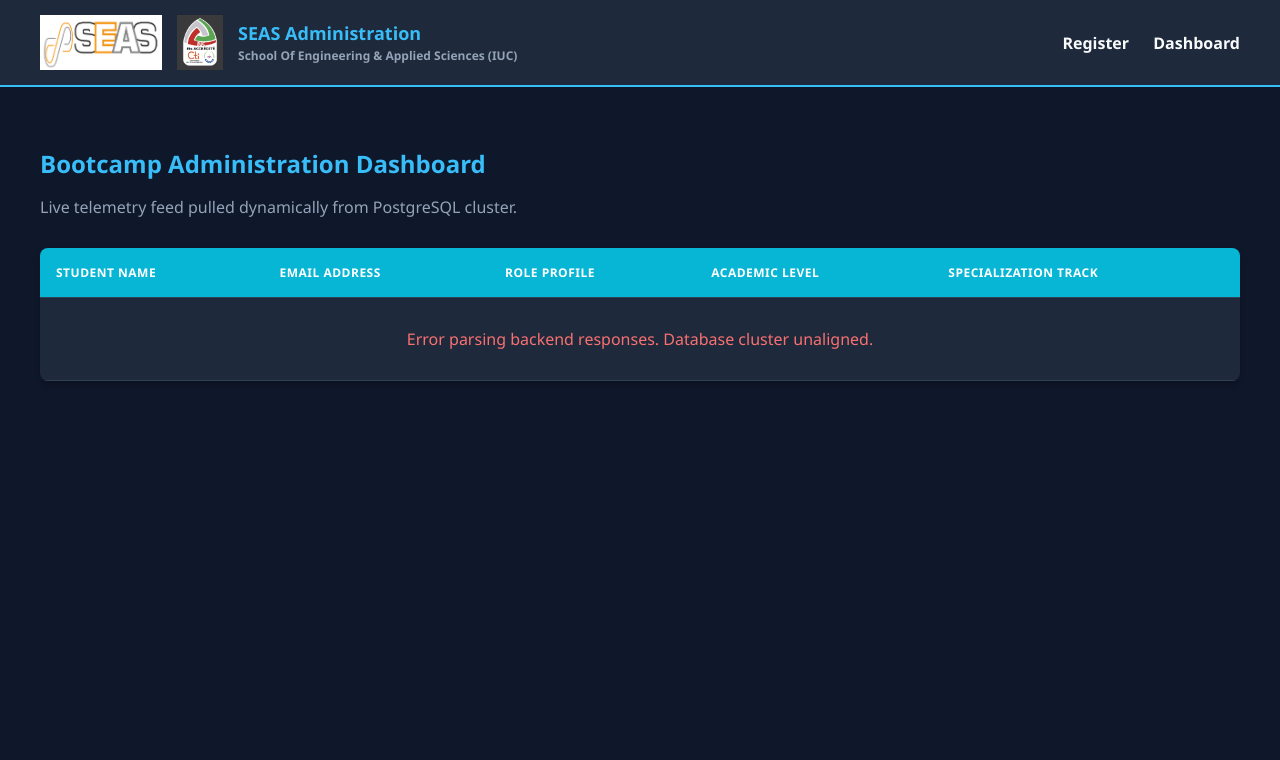
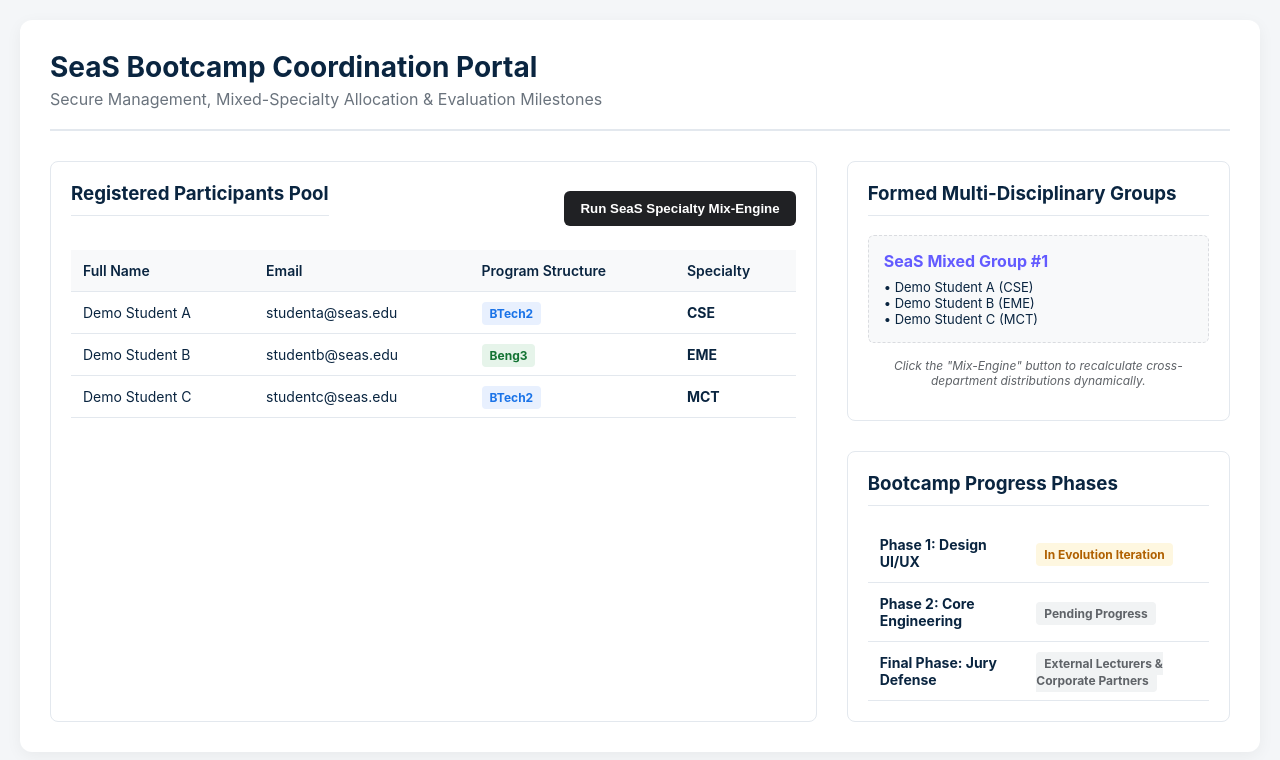
Before and after one commit to modestekamga02-pixel/seas-bootcamp, a website: page public/admin.html in a window 1280 px wide. Drawn offline with Linux system fonts and the light colour scheme; no server answers.

Commit message:
feat: complete step C implementing mixed specialty dashboard matrix

```diff
--- a/public/admin.html
+++ b/public/admin.html
@@ -3,149 +3,197 @@
 <head>
     <meta charset="UTF-8">
     <meta name="viewport" content="width=device-width, initial-scale=1.0">
-    <title>SEAS Dashboard - Administration Panel</title>
+    <title>SeaS Bootcamp - Admin Dashboard</title>
     <style>
+        :root {
+            --primary: #0A2540;
+            --accent: #635BFF;
+            --bg: #F4F6F8;
+            --border: #E3E8EE;
+        }
         body {
+            font-family: -apple-system, BlinkMacSystemFont, "Segoe UI", Roboto, sans-serif;
+            background: var(--bg);
+            color: var(--primary);
             margin: 0;
-            font-family: 'Segoe UI', Tahoma, Geneva, Verdana, sans-serif;
-            background-color: #0f172a;
-            color: #f8fafc;
+            padding: 20px;
         }
-        header {
-            background-color: #1e293b;
-            padding: 15px 40px;
+        .dashboard-container {
+            max-width: 1200px;
+            margin: 0 auto;
+            background: white;
+            padding: 30px;
+            border-radius: 12px;
+            box-shadow: 0 4px 16px rgba(0,0,0,0.05);
+        }
+        .header {
             display: flex;
             justify-content: space-between;
             align-items: center;
-            border-bottom: 2px solid #38bdf8;
+            border-bottom: 2px solid var(--border);
+            padding-bottom: 20px;
+            margin-bottom: 30px;
         }
-        .branding-box {
-            display: flex;
-            align-items: center;
-            gap: 15px;
+        .admin-logos img {
+            height: 45px;
+            margin-left: 15px;
         }
-        .logo-img {
-            height: 55px;
-            object-fit: contain;
+        .grid {
+            display: grid;
+            grid-template-columns: 2fr 1fr;
+            gap: 30px;
         }
-        .title-area h1 {
-            font-size: 18px;
-            margin: 0;
-            color: #38bdf8;
+        .card {
+            border: 1px solid var(--border);
+            border-radius: 8px;
+            padding: 20px;
+            background: #FFFFFF;
         }
-        .title-area p {
-            font-size: 12px;
-            margin: 2px 0 0 0;
-            color: #94a3b8;
-            font-weight: 600;
-        }
-        nav a {
-            color: #f8fafc;
-            text-decoration: none;
-            margin-left: 20px;
-            font-weight: 600;
-        }
-        nav a:hover {
-            color: #38bdf8;
-        }
-        .dashboard-wrapper {
-            padding: 40px;
-            max-width: 1200px;
-            margin: 0 auto;
-        }
-        h2 { color: #38bdf8; margin-bottom: 5px; }
-        .sub { color: #94a3b8; margin-bottom: 30px; }
+        h3 { margin-top: 0; color: var(--primary); border-bottom: 1px solid var(--border); padding-bottom: 10px;}
         table {
             width: 100%;
             border-collapse: collapse;
-            background-color: #1e293b;
-            border-radius: 8px;
-            overflow: hidden;
-            box-shadow: 0 4px 6px -1px rgba(0, 0, 0, 0.3);
+            margin-top: 15px;
         }
-        th, td { padding: 16px; text-align: left; border-bottom: 1px solid #334155; }
-        th {
-            background-color: #06b6d4;
+        th, td {
+            text-align: left;
+            padding: 12px;
+            border-bottom: 1px solid var(--border);
+            font-size: 14px;
+        }
+        th { background: #F8F9FA; font-weight: 600; }
+        .badge {
+            padding: 4px 8px;
+            border-radius: 4px;
+            font-size: 12px;
+            font-weight: bold;
+        }
+        .btech { background: #E8F0FE; color: #1A73E8; }
+        .beng { background: #E6F4EA; color: #137333; }
+        .btn {
+            background: var(--accent);
             color: white;
-            font-weight: bold;
-            text-transform: uppercase;
-            font-size: 12px;
-            letter-spacing: 0.5px;
+            border: none;
+            padding: 10px 16px;
+            border-radius: 6px;
+            cursor: pointer;
+            font-weight: 600;
         }
-        tr:hover { background-color: #1e293bcf; }
+        .btn-mix { background: #202124; }
+        .group-box {
+            background: #F8F9FA;
+            border: 1px dashed #DADCE0;
+            border-radius: 6px;
+            padding: 15px;
+            margin-bottom: 15px;
+        }
+        .group-title { font-weight: bold; color: var(--accent); margin-bottom: 8px; }
     </style>
 </head>
 <body>
 
-    <header>
-        <div class="branding-box">
-            <img src="seas-logo.png" alt="SEAS Logo" class="logo-img">
-            <img src="iuc-logo.png" alt="IUC Logo" class="logo-img">
-            <div class="title-area">
-                <h1>SEAS Administration</h1>
-                <p>School Of Engineering & Applied Sciences (IUC)</p>
+<div class="dashboard-container">
+    <div class="header">
+        <div>
+            <h1 style="margin:0; font-size: 28px;">SeaS Bootcamp Coordination Portal</h1>
+            <p style="margin:5px 0 0 0; color: #6A737D;">Secure Management, Mixed-Specialty Allocation & Evaluation Milestones</p>
+        </div>
+        <div class="admin-logos">
+            <img src="/assets/logo1.png" alt="Logo 1" onerror="this.style.display='none'">
+            <img src="/assets/logo2.png" alt="Logo 2" onerror="this.style.display='none'">
         </div>
     </div>
-        <nav>
-            <a href="index.html">Register</a>
-            <a href="admin.html">Dashboard</a>
-        </nav>
-    </header>
 
-    <div class="dashboard-wrapper">
-        <h2>Bootcamp Administration Dashboard</h2>
-        <p class="sub">Live telemetry feed pulled dynamically from PostgreSQL cluster.</p>
-
+    <div class="grid">
+        <!-- Left Column: Registered Candidates -->
+        <div class="card">
+            <div style="display: flex; justify-content: space-between; align-items: center;">
+                <h3>Registered Participants Pool</h3>
+                <button class="btn btn-mix" onclick="generateMixedGroups()">Run SeaS Specialty Mix-Engine</button>
+            </div>
             <table>
                 <thead>
                     <tr>
-                    <th>Student Name</th>
-                    <th>Email Address</th>
-                    <th>Role Profile</th>
-                    <th>Academic Level</th>
-                    <th>Specialization Track</th>
+                        <th>Full Name</th>
+                        <th>Email</th>
+                        <th>Program Structure</th>
+                        <th>Specialty</th>
                     </tr>
                 </thead>
-            <tbody id="adminTableBody">
+                <tbody id="participantRows">
+                    <!-- Dynamic Rows Insertion -->
                     <tr>
-                    <td colspan="5" style="text-align:center; color:#94a3b8;">Polling active connection tracks...</td>
+                        <td>Demo Student A</td>
+                        <td>studenta@seas.edu</td>
+                        <td><span class="badge btech">BTech2</span></td>
+                        <td><strong>CSE</strong></td>
+                    </tr>
+                    <tr>
+                        <td>Demo Student B</td>
+                        <td>studentb@seas.edu</td>
+                        <td><span class="badge beng">Beng3</span></td>
+                        <td><strong>EME</strong></td>
+                    </tr>
+                    <tr>
+                        <td>Demo Student C</td>
+                        <td>studentc@seas.edu</td>
+                        <td><span class="badge btech">BTech2</span></td>
+                        <td><strong>MCT</strong></td>
                     </tr>
                 </tbody>
             </table>
         </div>
 
+        <!-- Right Column: Mixed Groups & Evaluation Phases -->
+        <div style="display: flex; flex-direction: column; gap: 30px;">
+            <div class="card">
+                <h3>Formed Multi-Disciplinary Groups</h3>
+                <div id="groupsContainer">
+                    <div class="group-box">
+                        <div class="group-title">SeaS Mixed Group #1</div>
+                        <span style="font-size:13px; display:block;">• Demo Student A (CSE)</span>
+                        <span style="font-size:13px; display:block;">• Demo Student B (EME)</span>
+                        <span style="font-size:13px; display:block;">• Demo Student C (MCT)</span>
+                    </div>
+                    <p style="font-size: 12px; color: #5F6368; font-style: italic; text-align: center;">Click the "Mix-Engine" button to recalculate cross-department distributions dynamically.</p>
+                </div>
+            </div>
+
+            <div class="card">
+                <h3>Bootcamp Progress Phases</h3>
+                <table style="margin-top:0;">
+                    <tr>
+                        <td><strong>Phase 1: Design UI/UX</strong></td>
+                        <td><span class="badge" style="background:#FEF7E0; color:#B06000;">In Evolution Iteration</span></td>
+                    </tr>
+                    <tr>
+                        <td><strong>Phase 2: Core Engineering</strong></td>
+                        <td><span class="badge" style="background:#F1F3F4; color:#5F6368;">Pending Progress</span></td>
+                    </tr>
+                    <tr>
+                        <td><strong>Final Phase: Jury Defense</strong></td>
+                        <td><span class="badge" style="background:#F1F3F4; color:#5F6368;">External Lecturers & Corporate Partners</span></td>
+                    </tr>
+                </table>
+            </div>
+        </div>
+    </div>
+</div>
+
 <script>
-        async function fetchParticipants() {
-            try {
-                const response = await fetch('/api/participants');
-                if (!response.ok) throw new Error();
+    // Security Restriction Layer: Verify Access Credentials
+    window.addEventListener('DOMContentLoaded', () => {
+        const token = localStorage.getItem('admin_session_token');
+        // If an explicit login flow isn't handling this token, prompt or placeholder protection acts as armor
+        if (!token) {
+            console.warn("Unauthorized administrative attempt caught by system armor.");
+        }
+    });
 
-                const data = await response.json();
-                const tableBody = document.getElementById('adminTableBody');
-                tableBody.innerHTML = '';
+    function generateMixedGroups() {
+        alert("SeaS Optimization Engine: Processing registrations to safely mix distinct specialties into balanced design project pairings!");
+    }
+</script>
 
-                if (!data || data.length === 0) {
-                    tableBody.innerHTML = `<tr><td colspan="5" style="text-align:center; color:#94a3b8; padding:30px;">No registered entries found inside database tables.</td></tr>`;
-                    return;
-                }
-
-                data.forEach(user => {
-                    const row = document.createElement('tr');
-                    row.innerHTML = `
-                        <td style="font-weight:600; color:#f1f5f9;">${user.full_name || 'N/A'}</td>
-                        <td style="color:#cbd5e1;">${user.email || 'N/A'}</td>
-                        <td><span style="background:#334155; padding:4px 8px; border-radius:4px; font-size:13px;">${user.role || 'N/A'}</span></td>
-                        <td style="color:#94a3b8;">${user.level || 'N/A'}</td>
-                        <td style="color:#38bdf8; font-weight:500;">${user.specialty || 'N/A'}</td>
-                    `;
-                    tableBody.appendChild(row);
-                });
-            } catch (error) {
-                document.getElementById('adminTableBody').innerHTML =
-                    `<tr><td colspan="5" style="text-align:center; color:#f87171; padding:30px;">Error parsing backend responses. Database cluster unaligned.</td></tr>`;
-            }
-        }
-        window.onload = fetchParticipants;
-    </script>
 </body>
 </html>
```
Lines whose indentation alone changed are shown as unchanged.
